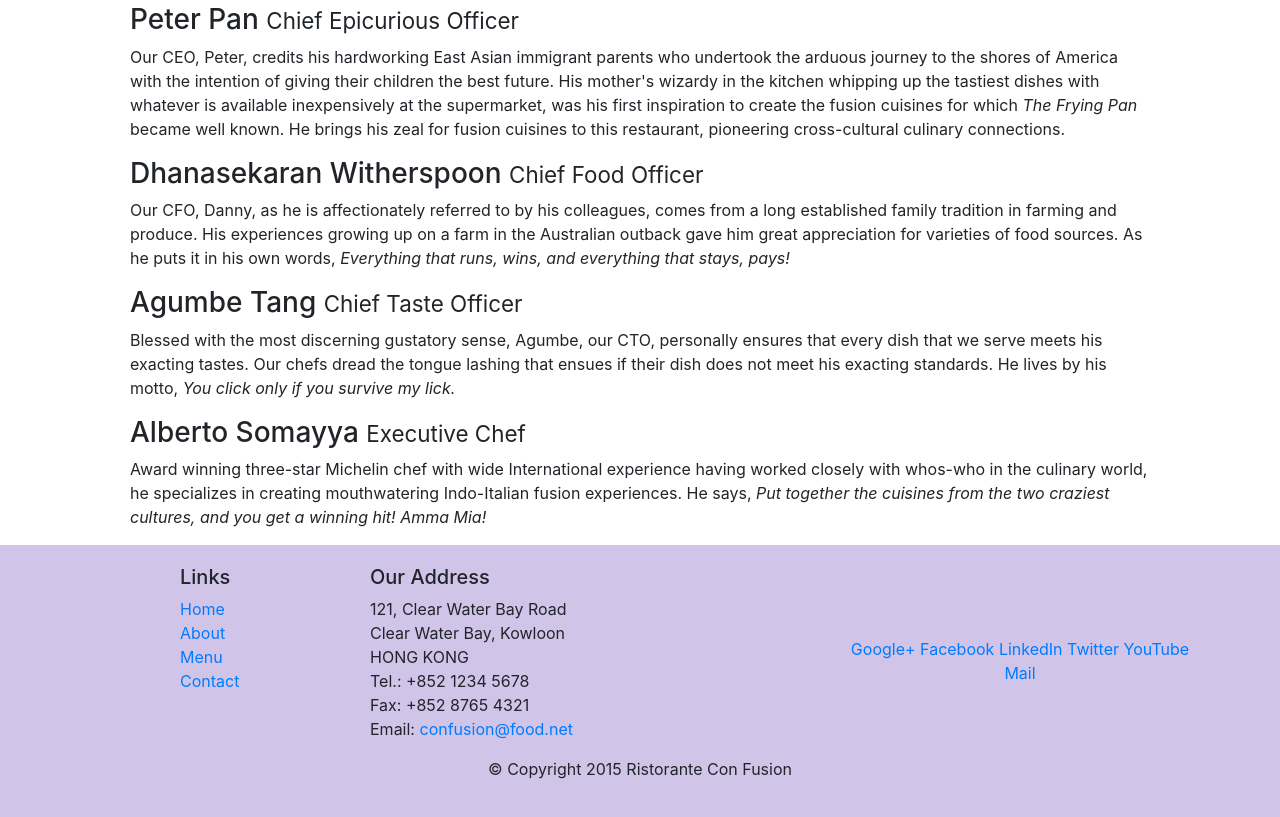
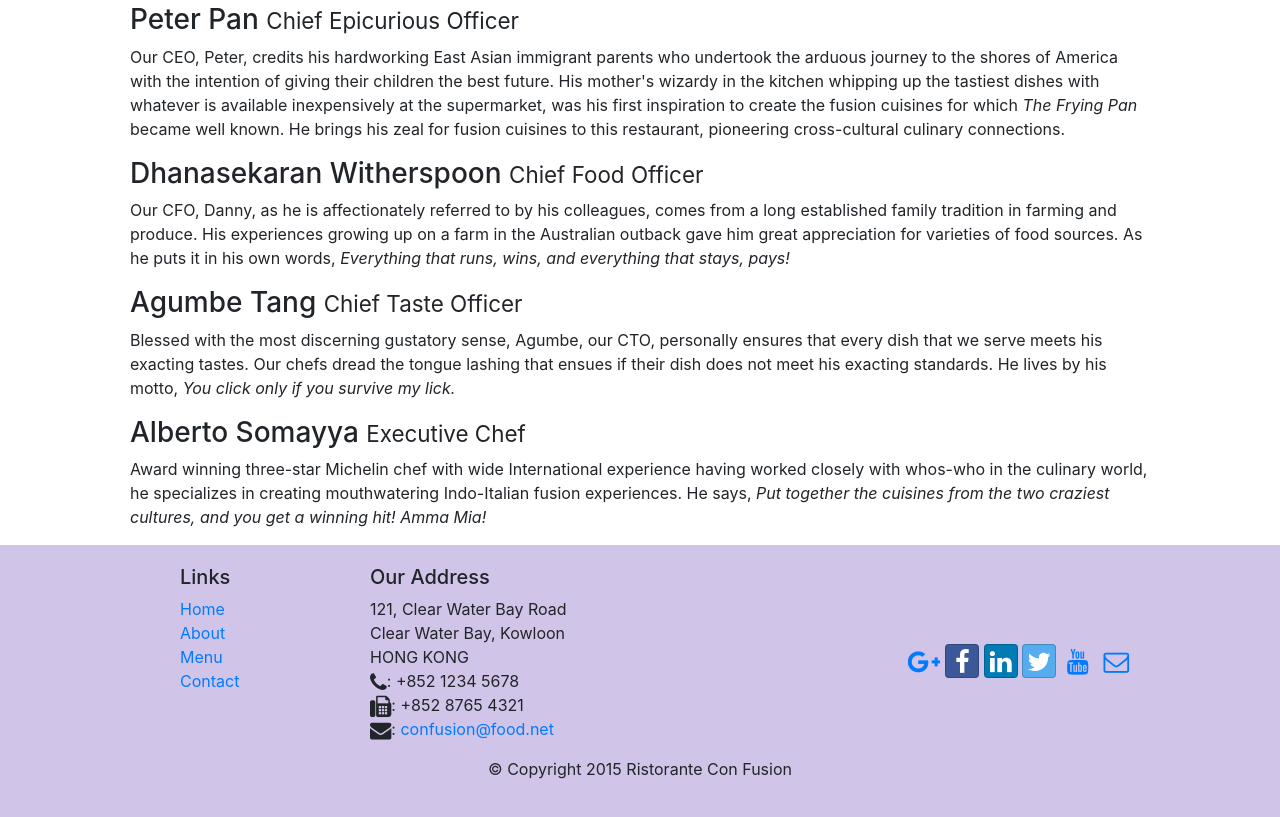
Before and after one commit to TylerMancl/Bootstrap4, a website: page aboutus.html in a window 1280 px wide. Shown: the part 908-1725 px from the top of the page. Drawn offline with nearby package versions, Linux system fonts and the light colour scheme.

Commit message:
Icon Fonts

```diff
--- a/aboutus.html
+++ b/aboutus.html
@@ -10,6 +10,8 @@
  <!-- Bootstrap CSS -->
  <link rel="stylesheet" href="node_modules/bootstrap/dist/css/bootstrap.min.css">
  <link rel="stylesheet" href="css/styles.css">
+ <link rel="stylesheet" href="node_modules/font-awesome/css/font-awesome.min.css">
+ <link rel="stylesheet" href="css/bootstrap-social.css">
     <title>Ristorante Con Fusion: About Us</title>
 
 </head>
@@ -21,10 +23,10 @@
                    <a class="navbar-brand mr-auto" href="#">Ristorante Con Fusion</a>
                    <div class="collapse navbar-collapse" id="Navbar">
                        <ul class="navbar-nav mr-auto">
-                        <li class="nav-item"><a class="nav-link" href="./index.html">Home</a></li>
-                        <li class="nav-item active"><a class="nav-link" href="./aboutus.html">About</a></li>
-                        <li class="nav-item"><a class="nav-link" href="#">Menu</a></li>
-                        <li class="nav-item"><a class="nav-link" href="#">Contact</a></li>
+                            <li class="nav-item"><a class="nav-link" href="./index.html"><span class="fa fa-home fa-lg"></span> Home</a></li>
+                            <li class="nav-item active"><a class="nav-link" href="#"><span class="fa fa-info fa-lg"></span> About</a></li>
+                            <li class="nav-item"><a class="nav-link" href="#"><span class="fa fa-list fa-lg"></span> Menu</a></li>
+                            <li class="nav-item"><a class="nav-link" href="#"><span class="fa fa-address-card fa-lg"></span> Contact</a></li>
                     </ul>
                 </div>
                 </div>
@@ -104,20 +106,21 @@
 		              121, Clear Water Bay Road<br>
 		              Clear Water Bay, Kowloon<br>
 		              HONG KONG<br>
-		              Tel.: +852 1234 5678<br>
-		              Fax: +852 8765 4321<br>
-		              Email: <a href="mailto:confusion@food.net">confusion@food.net</a>
+		              <i class="fa fa-phone fa-lg"></i>: +852 1234 5678<br>
+		          <i class="fa fa-fax fa-lg"></i>: +852 8765 4321<br>
+		          <i class="fa fa-envelope fa-lg"></i>:
+                                 <a href="mailto:confusion@food.net">confusion@food.net</a>
 		           </address>
                 </div>
-                <div class="col-sm align-self-center">
-                    <div style="text-align:center">
-                        <a href="http://google.com/+">Google+</a>
-                        <a href="http://www.facebook.com/profile.php?id=">Facebook</a>
-                        <a href="http://www.linkedin.com/in/">LinkedIn</a>
-                        <a href="http://twitter.com/">Twitter</a>
-                        <a href="http://youtube.com/">YouTube</a>
-                        <a href="mailto:">Mail</a>
-                    </div>
+                <div class="col-12 col-sm-4 align-self-center">
+                        <div style="text-align:center">
+                                <a class="btn btn-social-icon btn-google-plus" href="http://google.com/+"><i class="fa fa-google-plus"></i></a>
+                                <a class="btn btn-social-icon btn-facebook" href="http://www.facebook.com/profile.php?id="><i class="fa fa-facebook"></i></a>
+                                <a class="btn btn-social-icon btn-linkedin" href="http://www.linkedin.com/in/"><i class="fa fa-linkedin"></i></a>
+                                <a class="btn btn-social-icon btn-twitter" href="http://twitter.com/"><i class="fa fa-twitter"></i></a>
+                                <a class="btn btn-social-icon btn-youtube" href="http://youtube.com/"><i class="fa fa-youtube"></i></a>
+                                <a class="btn btn-social-icon" href="mailto:"><i class="fa fa-envelope-o"></i></a>
+                            </div>
                 </div>
            </div>
            <div class="row justify-content-center">
--- a/package.json
+++ b/package.json
@@ -14,6 +14,7 @@
     "lite-server": "^2.2.2"
   },
   "dependencies": {
-    "bootstrap": "^4.0.0-alpha.6"
+    "bootstrap": "^4.0.0-alpha.6",
+    "font-awesome": "^4.7.0"
   }
 }
```
Also changed, not shown: index.html (+18 -15 lines), css/bootstrap-social.css (added), 1 other file.
